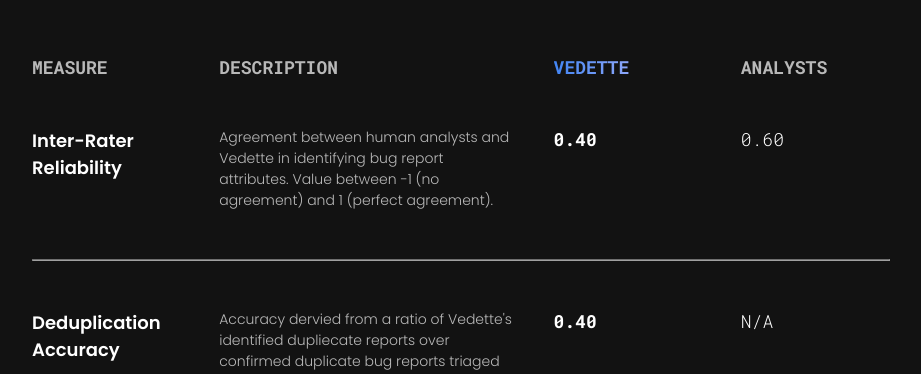
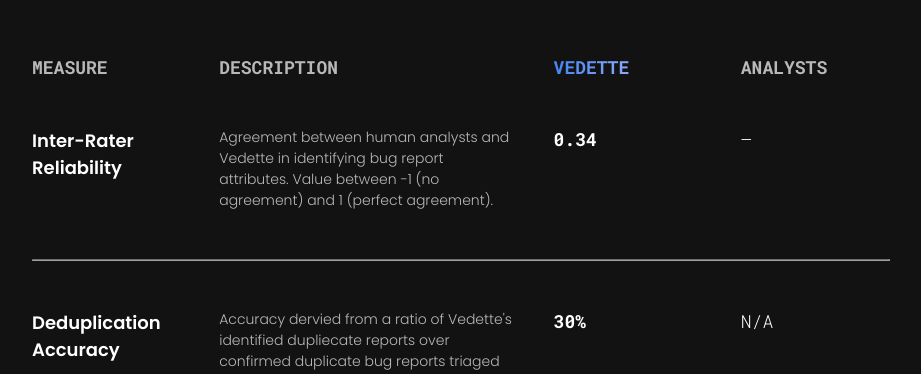
Before and after one commit to eddy-peng/vedette, a React (Create React App) app: page /solution in a window 1280 px wide. Shown: the part 5640-6014 px from the top of the page, without its empty margins (180-1101 px from the left). Built offline with nearby package versions, Linux system fonts and the light colour scheme.

Commit message:
analytics and table content updates

```diff
--- a/package.json
+++ b/package.json
@@ -6,6 +6,7 @@
     "@testing-library/jest-dom": "^5.17.0",
     "@testing-library/react": "^13.4.0",
     "@testing-library/user-event": "^13.5.0",
+    "@vercel/analytics": "^1.2.2",
     "material-icons": "^1.13.12",
     "react": "^18.2.0",
     "react-dom": "^18.2.0",
--- a/src/App.js
+++ b/src/App.js
@@ -7,6 +7,7 @@
 import TeamPage from './TeamPage';
 import MilestonePage from './MilestonePage';
 import { Routes, Route } from 'react-router-dom';
+import { Analytics } from '@vercel/analytics/react';
 
 function App() {
   const { pathname } = useLocation();
@@ -30,6 +31,7 @@
 
       {/* Footer */}
       <Footer />
+      <Analytics />
     </div>
   );
 }
--- a/src/SolutionSections/TableSection.js
+++ b/src/SolutionSections/TableSection.js
@@ -21,8 +21,8 @@
                     </p>
                     <p className='row-desc'>
                         Agreement between human analysts and Vedette in identifying bug report attributes. Value between -1 (no agreement) and 1 (perfect agreement). </p>
-                    <p className='row-tester'> 0.40 </p>
-                    <p className='row-tester-human'> 0.60 </p>
+                    <p className='row-tester'> 0.34 </p>
+                    <p className='row-tester-human'> — </p>
                 </div>
                 <hr className='table-line'></hr>
                 {/* <div className='table-row'>
@@ -46,7 +46,7 @@
                         </span> */}
                     </p>
                     <p className='row-desc'>Accuracy dervied from a ratio of Vedette's identified dupliecate reports over confirmed duplicate bug reports triaged by Google security analysts.</p>
-                    <p className='row-tester'> 0.40 </p>
+                    <p className='row-tester'> 30% </p>
                     <p className='row-tester-human'> N/A </p>
                 </div>
                 <hr className='table-line'></hr>
```
Also changed, not shown: 1 other file (tests, documents, lock files or other folders).
